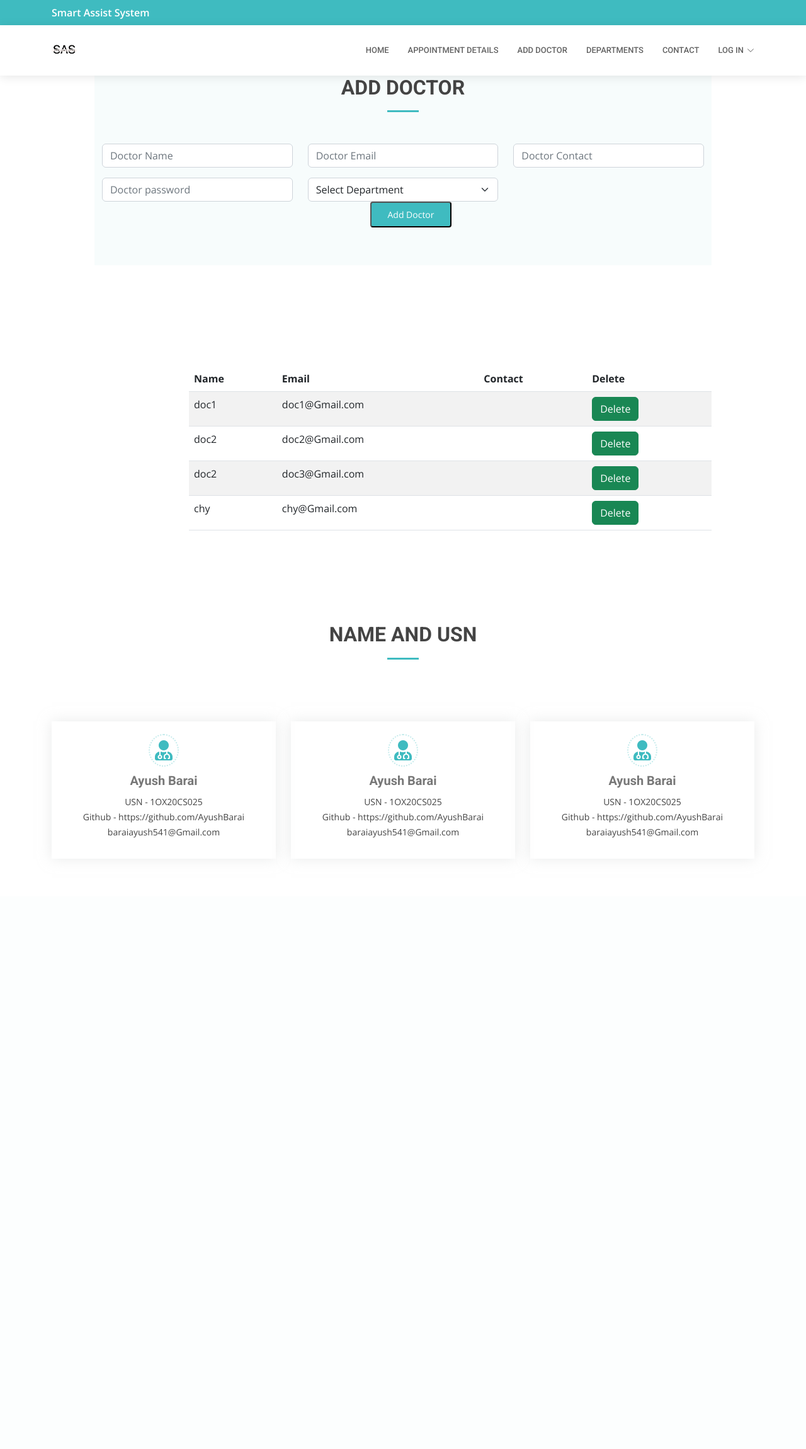
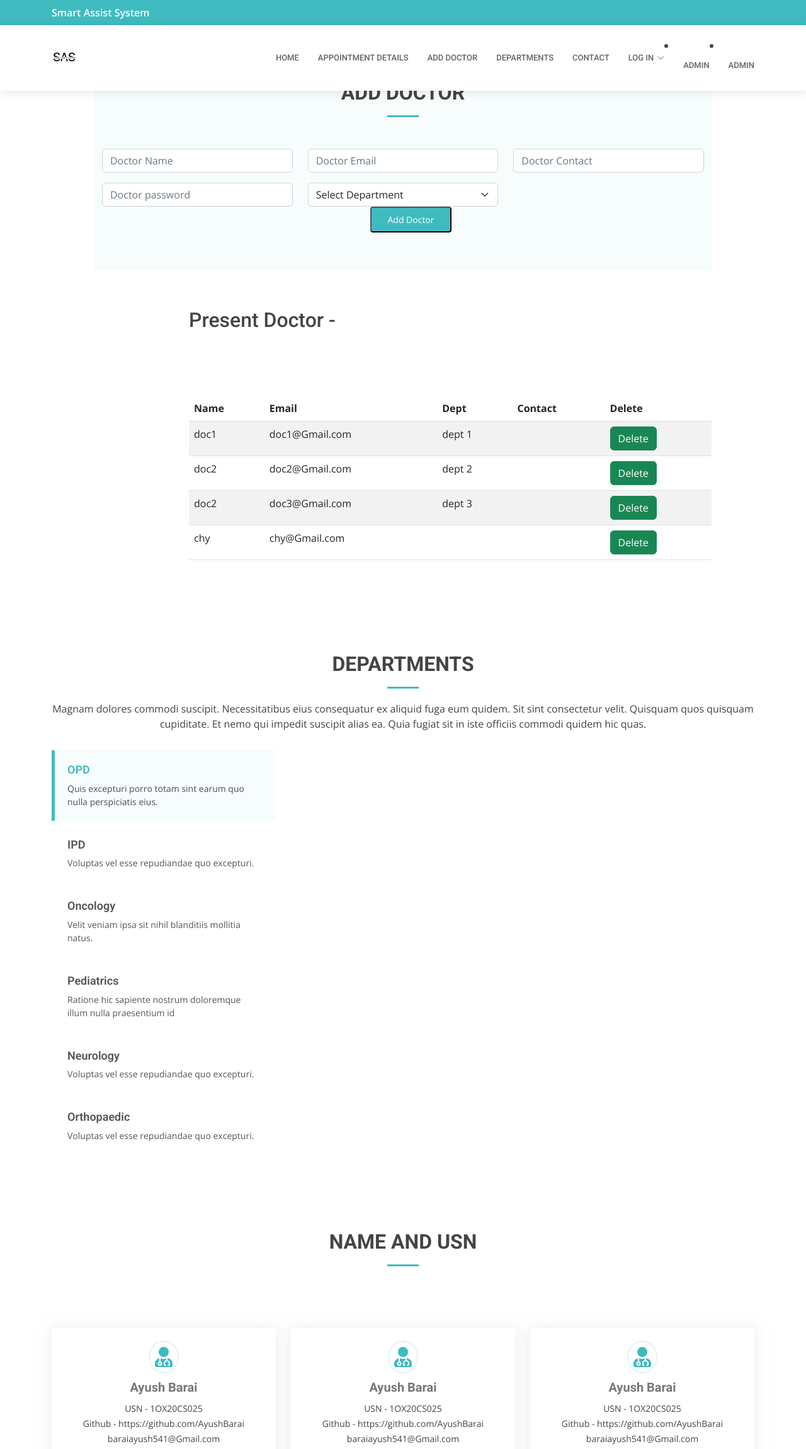
Before and after one commit to AyushBarai/Hospital-Management-System, a Flask app: page /adddoc in a window 1280 px wide. Shown: the top 2300 px of the page at 63% size. Before the commit the page ends 1330 px from the top, so only its background shows below. Run offline with Flask 2, Linux system fonts and the light colour scheme; data comes from the database, SQL or seed files in the repository; some libraries are stand-ins or nearby versions.

Commit message:
next
next

```diff
--- a/Main.py
+++ b/Main.py
@@ -166,15 +166,19 @@ def adddoc():
         contact=signin.query.filter_by(Contact=Contact).first()
         if (emailuser) or (contact):
             flash(' Email or Contact is already taken ' , 'warning')
-            return render_template("signup.html")
+            return render_template("adddoc.html", query=query)
 
         #Inserting Data into DataBase
-        new_user=db.engine.execute(f"INSERT INTO `signin`(`Name`,`Email`,`Contact`,`password`,`confirm`,`type`,`dept`) VALUES('{Name}','{Email}','{Contact}','{encpassword}','{encconfirm}','doctor','{dept}')")
-
-        #Entering into Doctor Table if type = doctor
         doc_user=db.engine.execute(f"INSERT INTO `doctor`(`Email`,`Name`,`dept`,`phone`) VALUES('{Email}','{Name}','{dept}','{Contact}')")
+        query=db.engine.execute(f"SELECT * FROM `doctor`")
         return render_template("adddoc.html", query=query)
 
+    return render_template("adddoc.html", query=query)
+
+@app.route("/deldoc/<string:did>", methods=['POST','GET'])
+def deldoc(did):
+    db.engine.execute(f"DELETE FROM `doctor` WHERE `doctor`.`did`={did} ")
+    query=db.engine.execute(f"SELECT * FROM `doctor`")
     return render_template("adddoc.html", query=query)
 
 @app.route("/medicine/<string:name>", methods=['POST','GET'])
@@ -214,9 +218,8 @@ def login():
         Email=request.form.get('Email')
         password=request.form.get('password')
         type=request.form.get('type')
-        user=signin.query.filter_by(Email=Email).first()
-        print(user)
         if type=="doctor":
+            user=doctor.query.filter_by(Email=Email).first()
             if user and check_password_hash(user.password,password) and user.type==type:
                 login_user(user)
                 exist=current_user.dept
@@ -227,6 +230,7 @@ def login():
                 return render_template("login.html")
 
         elif type=="patient":
+            user=signin.query.filter_by(Email=Email).first()
             if user and check_password_hash(user.password,password) and user.type==type:
                 login_user(user)
                 print("patient")
@@ -236,6 +240,7 @@ def login():
                 return render_template("login.html")
 
         else:
+            user=signin.query.filter_by(Email=Email).first()
             print(user.Email,user.password,password)
             if user and check_password_hash(user.password,password) and user.type==type:
                 login_user(user)
--- a/templates/adddoc.html
+++ b/templates/adddoc.html
@@ -60,7 +60,7 @@
 
       <nav id="navbar" class="navbar order-last order-lg-0">
         <ul>
-          <li><a class="nav-link scrollto " href="admin">Home</a></li>
+          <li><a class="nav-link scrollto " href="/admin">Home</a></li>
           <li><a class="nav-link scrollto" href={% if current_user.is_authenticated%}
                                                     "/adminapp"
                                                   {% else %}
@@ -84,6 +84,9 @@
                             </li>
                 {% endif %}
         </ul>
+        <li><a class="nav-link scrollto " href="/admin">ADMIN</a></li>
+        <li><a class="nav-link scrollto " href="/admin">ADMIN</a></li>
+
         <i class="bi bi-list mobile-nav-toggle"></i>
       </nav><!-- .navbar -->
     </div>
@@ -91,6 +94,7 @@
 
   <!-- Detail Section-->
   <section id="table" style = "padding-left: 150px; padding-right: 150px;">
+    <h2></h2>
     <section id="appointment" class="appointment section-bg">
         <div class="container" data-aos="fade-up">
 
@@ -148,11 +152,13 @@
             <section id="table" style = "padding-left: 150px;" >
                 <div>
                     <div>
+                      <h2>Present Doctor -</h2>
                             <table class="table table-striped table-hover">
                             <thead class="thead-light">
                                 <tr>
                                 <th scope="col">Name</th>
                                 <th scope="col">Email</th>
+                                <th scope="col">Dept</th>
                                 <th scope="col">Contact</th>
                                 <th scope="col">Delete</th>
                                 </tr>
@@ -162,8 +168,9 @@
                                 <tr>
                                 <td>{{post.Name}}</td>
                                 <td>{{post.Email}}</td>
+                                <td>{{post.dept}}</td>
                                 <td>{{post.phone}}</td>
-                                <td><a href="/dele/{{post.mid}}/name/{{post.name}}"><button onclick="return confirm('Are you sure to Delete data');" class="btn btn-success">Delete </button> </a> </td>
+                                <td><a href="/deldoc/{{post.did}}"><button onclick="return confirm('Are you sure to Delete data');" class="btn btn-success">Delete </button> </a> </td>
                                 </tr>
                             {% endfor %}
 
@@ -177,6 +184,63 @@
 </section>
 
 
+    <!-- ======= Departments Section ======= -->
+    <section id="departments" class="departments">
+      <div class="container" data-aos="fade-up">
+
+        <div class="section-title">
+          <h2>Departments</h2>
+          <p>Magnam dolores commodi suscipit. Necessitatibus eius consequatur ex aliquid fuga eum quidem. Sit sint
+            consectetur velit. Quisquam quos quisquam cupiditate. Et nemo qui impedit suscipit alias ea. Quia fugiat sit
+            in iste officiis commodi quidem hic quas.</p>
+        </div>
+
+        <div class="row" data-aos="fade-up" data-aos-delay="100">
+          <div class="col-lg-4 mb-5 mb-lg-0">
+            <ul class="nav nav-tabs flex-column">
+              <li class="nav-item">
+                <a class="nav-link active show" data-bs-toggle="tab" data-bs-target="#tab-1">
+                  <h4>OPD</h4>
+                  <p>Quis excepturi porro totam sint earum quo nulla perspiciatis eius.</p>
+                </a>
+              </li>
+              <li class="nav-item mt-2">
+                <a class="nav-link" data-bs-toggle="tab" data-bs-target="#tab-2">
+                  <h4>IPD</h4>
+                  <p>Voluptas vel esse repudiandae quo excepturi.</p>
+                </a>
+              </li>
+              <li class="nav-item mt-2">
+                <a class="nav-link" data-bs-toggle="tab" data-bs-target="#tab-3">
+                  <h4>Oncology</h4>
+                  <p>Velit veniam ipsa sit nihil blanditiis mollitia natus.</p>
+                </a>
+              </li>
+              <li class="nav-item mt-2">
+                <a class="nav-link" data-bs-toggle="tab" data-bs-target="#tab-4">
+                  <h4>Pediatrics</h4>
+                  <p>Ratione hic sapiente nostrum doloremque illum nulla praesentium id</p>
+                </a>
+              </li>
+              <li class="nav-item mt-2">
+                <a class="nav-link" data-bs-toggle="tab" data-bs-target="#tab-2">
+                  <h4>Neurology</h4>
+                  <p>Voluptas vel esse repudiandae quo excepturi.</p>
+                </a>
+              </li>
+              <li class="nav-item mt-2">
+                <a class="nav-link" data-bs-toggle="tab" data-bs-target="#tab-2">
+                  <h4>Orthopaedic</h4>
+                  <p>Voluptas vel esse repudiandae quo excepturi.</p>
+                </a>
+              </li>
+            </ul>
+          </div>
+        </div>
+      </div>
+
+      </div>
+    </section><!-- End Departments Section -->
 
     <!-- ======= Contact Section ======= -->
     <section id="contact" class="contact">
--- a/templates/admin.html
+++ b/templates/admin.html
@@ -60,7 +60,7 @@
 
       <nav id="navbar" class="navbar order-last order-lg-0">
         <ul>
-          <li><a class="nav-link scrollto " href="/">Home</a></li>
+          <li><a class="nav-link scrollto " href="/admin">Home</a></li>
           <li><a class="nav-link scrollto" href={% if current_user.is_authenticated%}
                                                     "/adminapp"
                                                   {% else %}
@@ -84,9 +84,10 @@
                             </li>
                 {% endif %}
         </ul>
+        <li><a class="nav-link scrollto " href="/admin">ADMIN</a></li>
         <i class="bi bi-list mobile-nav-toggle"></i>
       </nav><!-- .navbar -->
-\    </div>
+    </div>
   </header><!-- End Header -->
 
   <!-- ======= Hero Section ======= -->
--- a/templates/appdetail.html
+++ b/templates/appdetail.html
@@ -18,7 +18,9 @@
 
 
 {% block detail %}
+<h2></h2>
 <div>
+    <h2>Appointment Details</h2>
         <table class="table table-striped table-hover">
         <thead class="thead-light">
             <tr>
--- a/templates/docbase.html
+++ b/templates/docbase.html
@@ -1,11 +1,12 @@
 {% extends 'docdetail.html' %}
 
 {% block detail %}
+<h1></h1>
   <!-- Detail Section-->
   <section id="table" style = "padding-left: 150px;">
 <div>
 
-    <div>
+    <div><h2>Patient Appointment -</h2>
             <table class="table table-striped table-hover">
             <thead class="thead-light">
                 <tr>
--- a/templates/docedit.html
+++ b/templates/docedit.html
@@ -1,7 +1,9 @@
 {% extends 'docdetail.html' %}
 
 {% block detail %}
+<h1></h1>
 <div>
+    <h2>Patient Appointment</h2>
         <table class="table table-striped table-hover">
         <thead class="thead-light">
             <tr>
--- a/templates/patmed.html
+++ b/templates/patmed.html
@@ -19,11 +19,11 @@
 {% block detail %}
     <!-- ======= Appointment Section ======= -->
     <section id="patmed">
+        <h2></h2>
                         {% if query != Null %}
                             <!-- Detail Section-->
                                 <section id="table" style = "padding-left: 150px;">
-                                    <div>
-
+                                    <div><h2>Patient Medicine</h2>
                                         <div>
                                                 <table class="table table-striped table-hover">
                                                 <thead class="thead-light">
```
Also changed, not shown: templates/adminapp.html (+62 -2 lines).
